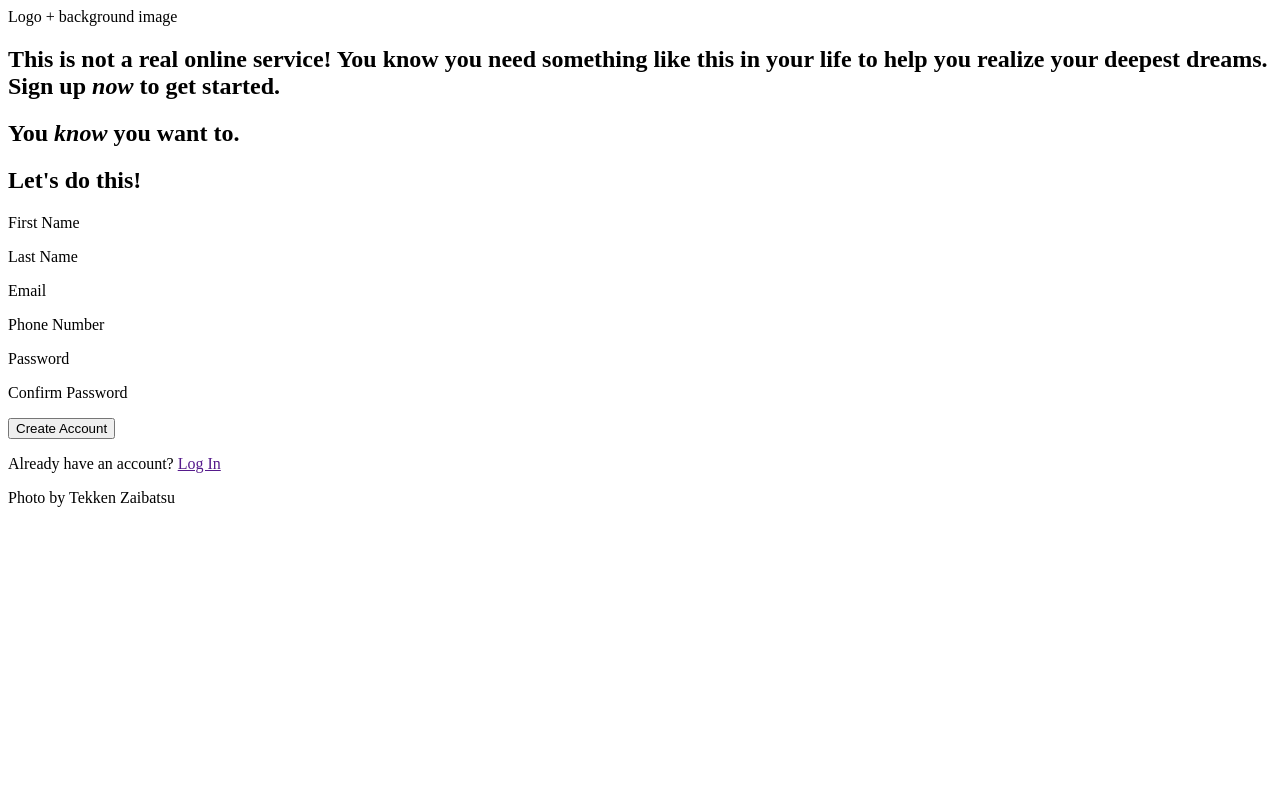
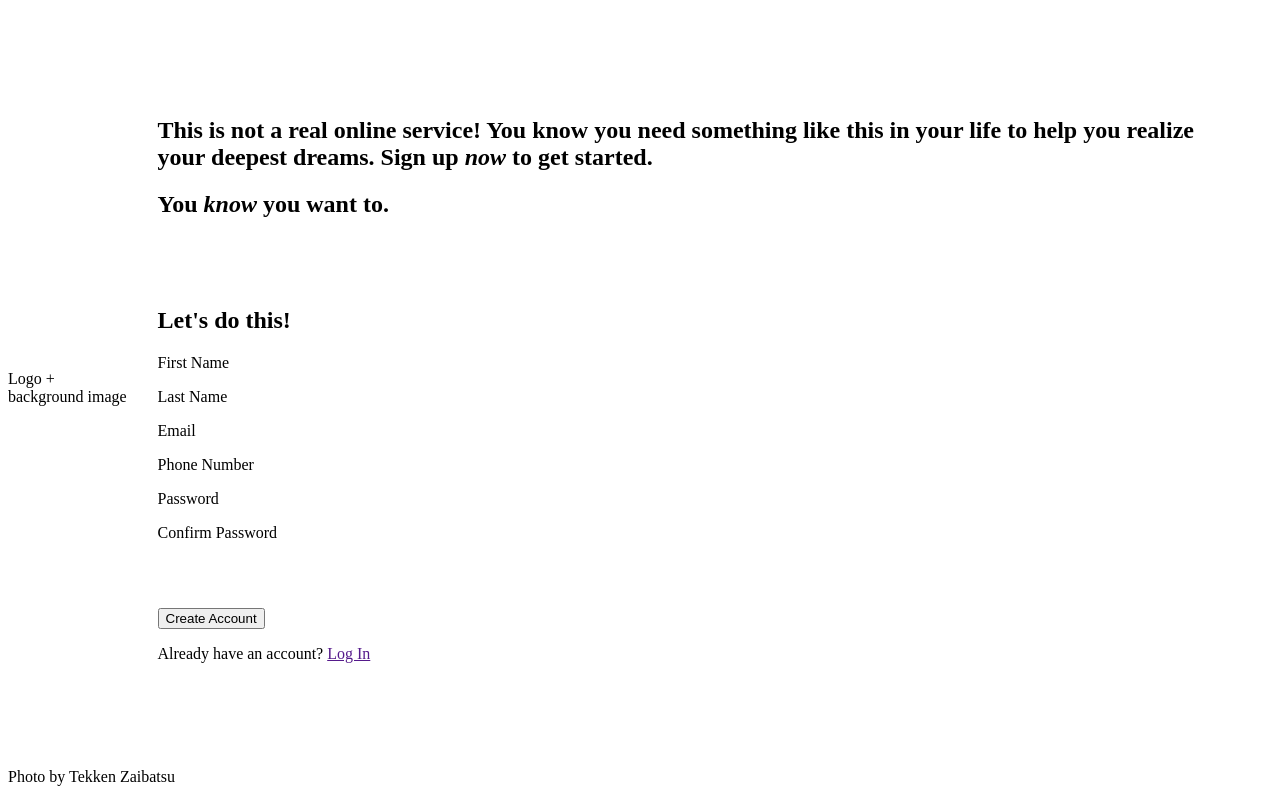
Before and after one commit to mango82/odin_signupform, a plain HTML site: page index.html in a window 1280 px wide. Drawn offline with Linux system fonts and the light colour scheme.

Commit message:
add flexbox

```diff
--- a/index.html
+++ b/index.html
@@ -8,6 +8,7 @@
     <link rel="stylesheet" href="style.css">
 </head>
 <body>
+    <div id="flex-container">
         <aside>Logo + background image</aside>
         <main>
             <article>
@@ -30,6 +31,7 @@
                 <p>Already have an account? <a href="">Log In</a></p>
             </article>
         </main>
+    </div>
     <footer>
         Photo by Tekken Zaibatsu
     </footer>
--- a/style.css
+++ b/style.css
@@ -0,0 +1,21 @@
+body {
+    display: flex;
+    flex-direction: column;
+    min-height: 95vh;
+}
+#flex-container {
+    display: flex;
+    align-items: center;
+    justify-content: space-between;
+    min-height: 95vh;
+}
+main {
+    display: flex;
+    flex-direction: column;
+    justify-content: space-between;
+    gap: 50px;
+    padding: 30px;
+}
+footer {
+    margin-top: auto;
+}
```
Lines whose indentation alone changed are shown as unchanged.
